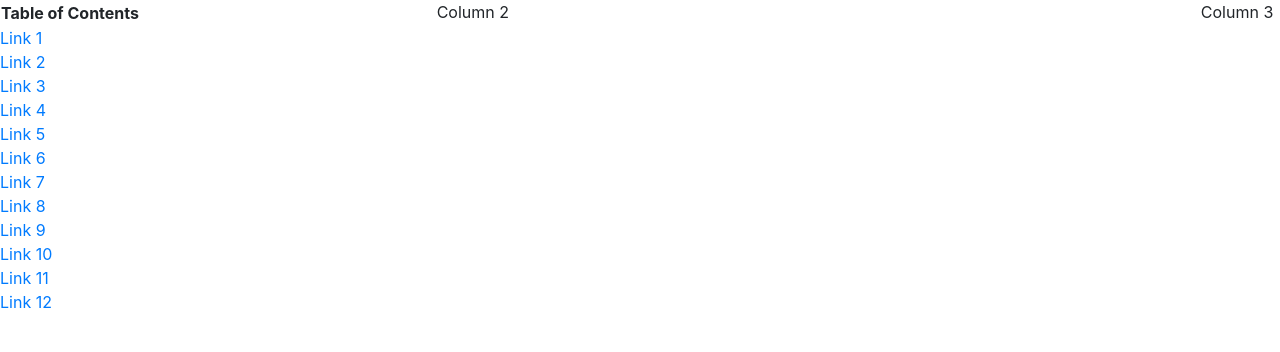
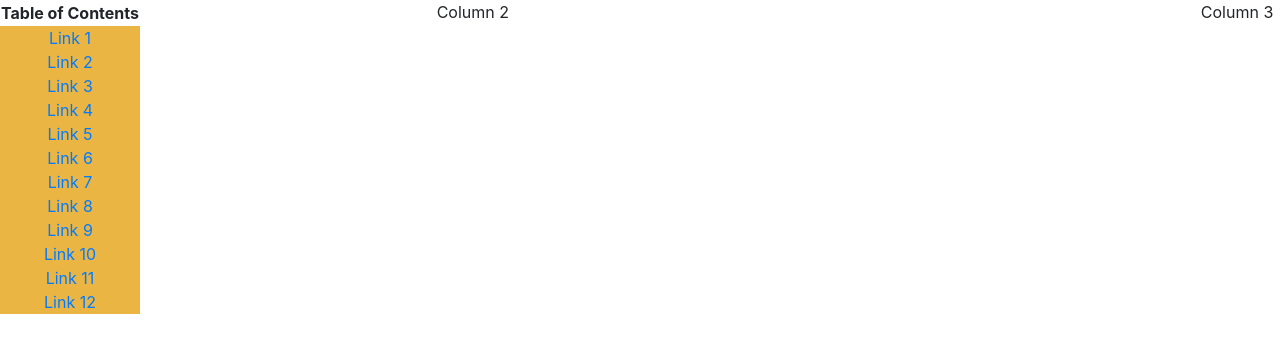
Before and after one commit to ghost-pep/JID8135, an Angular app in the folder gt-athletics/: page / in a window 1280 px wide. Shown: the top 352 px of the page. Built offline with nearby package versions, Linux system fonts and the light colour scheme.

Commit message:
Added some styling for table of contents

```diff
--- a/gt-athletics/src/app/policy/policy.component.css
+++ b/gt-athletics/src/app/policy/policy.component.css
@@ -0,0 +1,4 @@
+tr {
+    background-color: #EAB543;
+    text-align: center;
+}
```
